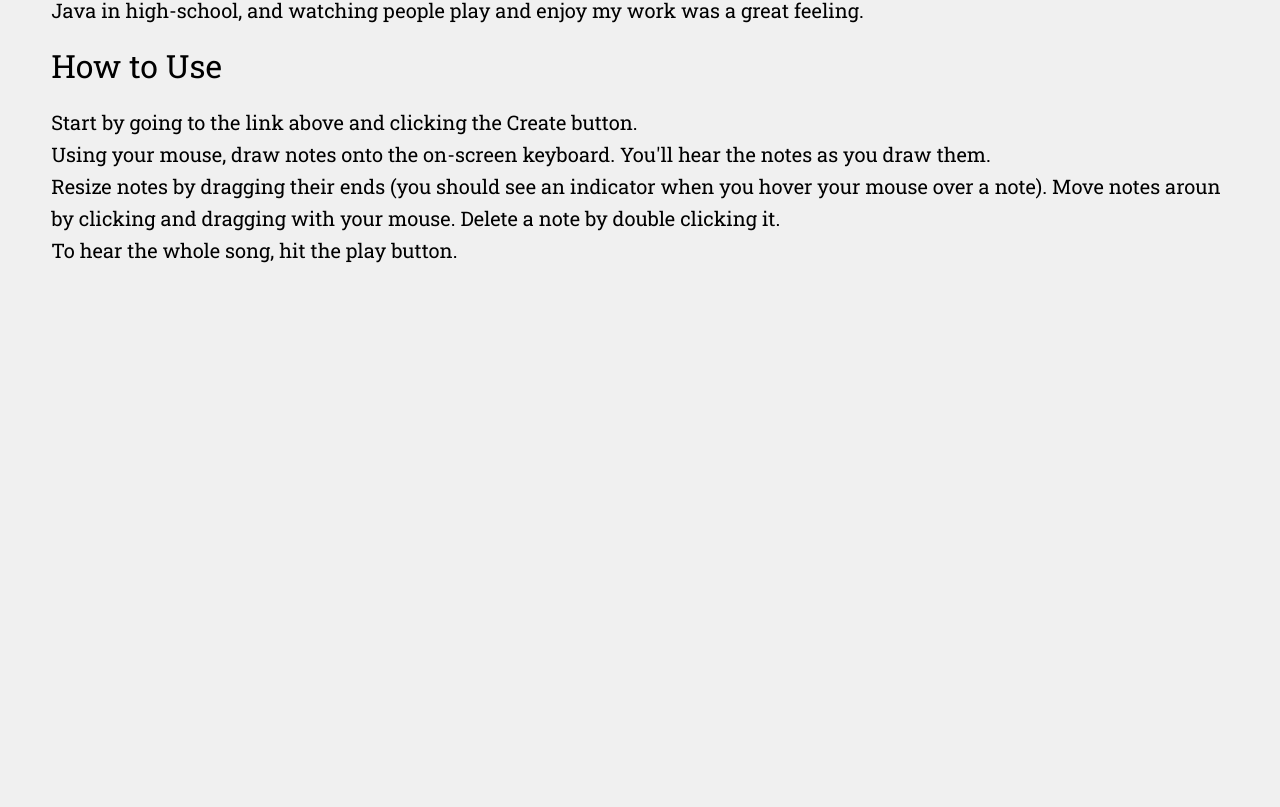
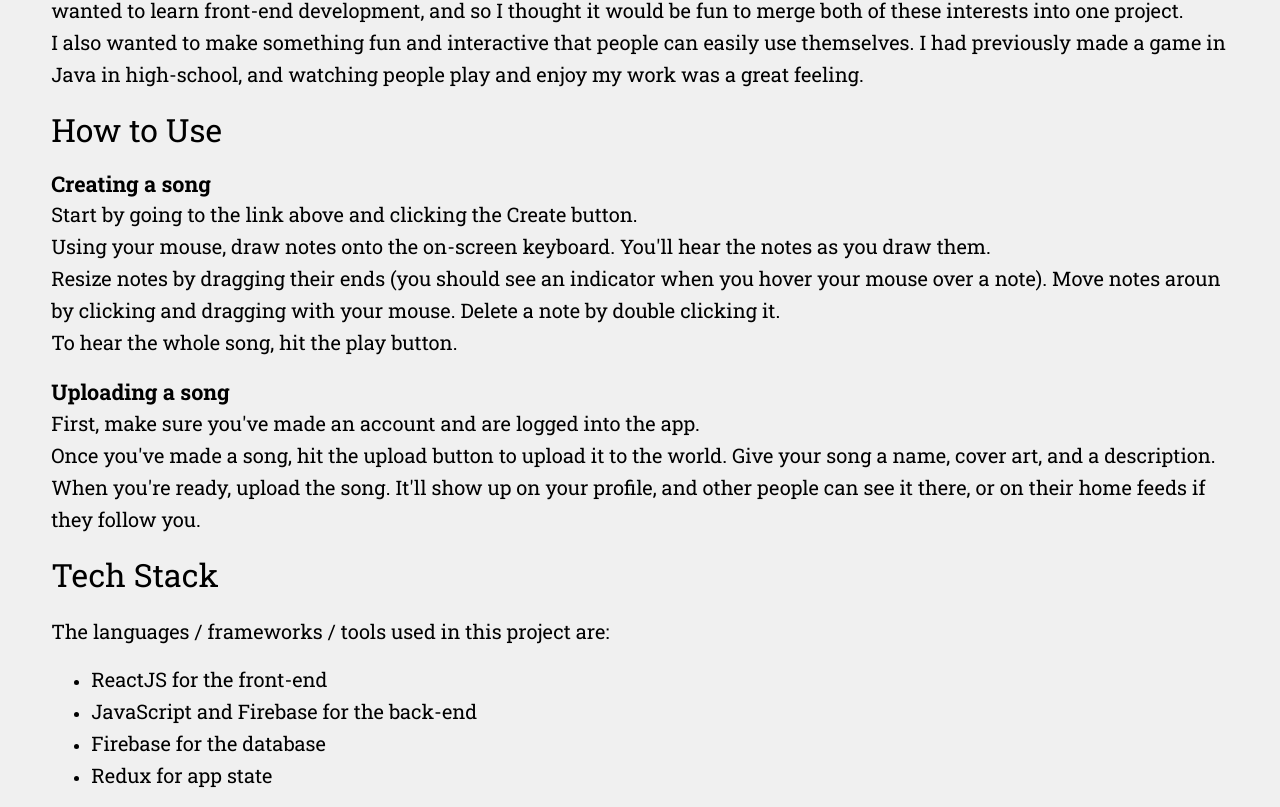
Before and after one commit to sauravbanna/sauravbanna.github.io, a Next.js app: page /projects/musicmaker in a window 1280 px wide. Shown: the part 785-1592 px from the top of the page. Before the commit the page ends 1051 px from the top, so only its background shows below. Built offline with nearby package versions, Linux system fonts and the light colour scheme.

Commit message:
music maker page

```diff
--- a/pages/projects/musicmaker.tsx
+++ b/pages/projects/musicmaker.tsx
@@ -38,6 +38,9 @@ const MusicMaker: NextPage = () => {
             <Typography variant="h6">
                  You can also share your creation with the world! When you're ready, give your track a name and some cover art, and then sign up to upload it to your profile. You can check out other people's work, like, comment, and make playlists of your favorite songs.
             </Typography>
+            <Typography variant="h6">
+                You can also follow your favorite artists and see their work on your home page, so you stay up to date with their new creations.
+            </Typography>
             &nbsp;
             &nbsp;
              <Typography variant="h4">
@@ -56,6 +59,9 @@ const MusicMaker: NextPage = () => {
                 How to Use
             </Typography>
             &nbsp;
+            <Typography variant="h5" style={{fontWeight: 600}}>
+                Creating a song
+            </Typography>
             <Typography variant="h6">
                 Start by going to the link above and clicking the Create button.
             </Typography>
@@ -68,6 +74,51 @@ const MusicMaker: NextPage = () => {
             <Typography variant="h6">
                 To hear the whole song, hit the play button.
             </Typography>
+            &nbsp;
+            <Typography variant="h5" style={{fontWeight: 600}}>
+                Uploading a song
+            </Typography>
+             <Typography variant="h6">
+                First, make sure you've made an account and are logged into the app.
+            </Typography>
+            <Typography variant="h6">
+                Once you've made a song, hit the upload button to upload it to the world. Give your song a name, cover art, and a description.
+            </Typography>
+            <Typography variant="h6">
+                When you're ready, upload the song. It'll show up on your profile, and other people can see it there, or on their home feeds if they follow you.
+            </Typography>
+            &nbsp;
+            &nbsp;
+            <Typography variant="h4">
+                Tech Stack
+            </Typography>
+            &nbsp;
+            <Typography variant="h6">
+                The languages / frameworks / tools used in this project are:
+            </Typography>
+            <ul>
+                <li>
+                    <Typography variant="h6">
+                        ReactJS for the front-end
+                    </Typography>
+                </li>
+                <li>
+                    <Typography variant="h6">
+                        JavaScript and Firebase for the back-end
+                    </Typography>
+                </li>
+                <li>
+                    <Typography variant="h6">
+                        Firebase for the database
+                    </Typography>
+                </li>
+                <li>
+                    <Typography variant="h6">
+                        Redux for app state
+                    </Typography>
+                </li>
+            </ul>
+
         </div>
     </ThemeProvider>
   )
```
